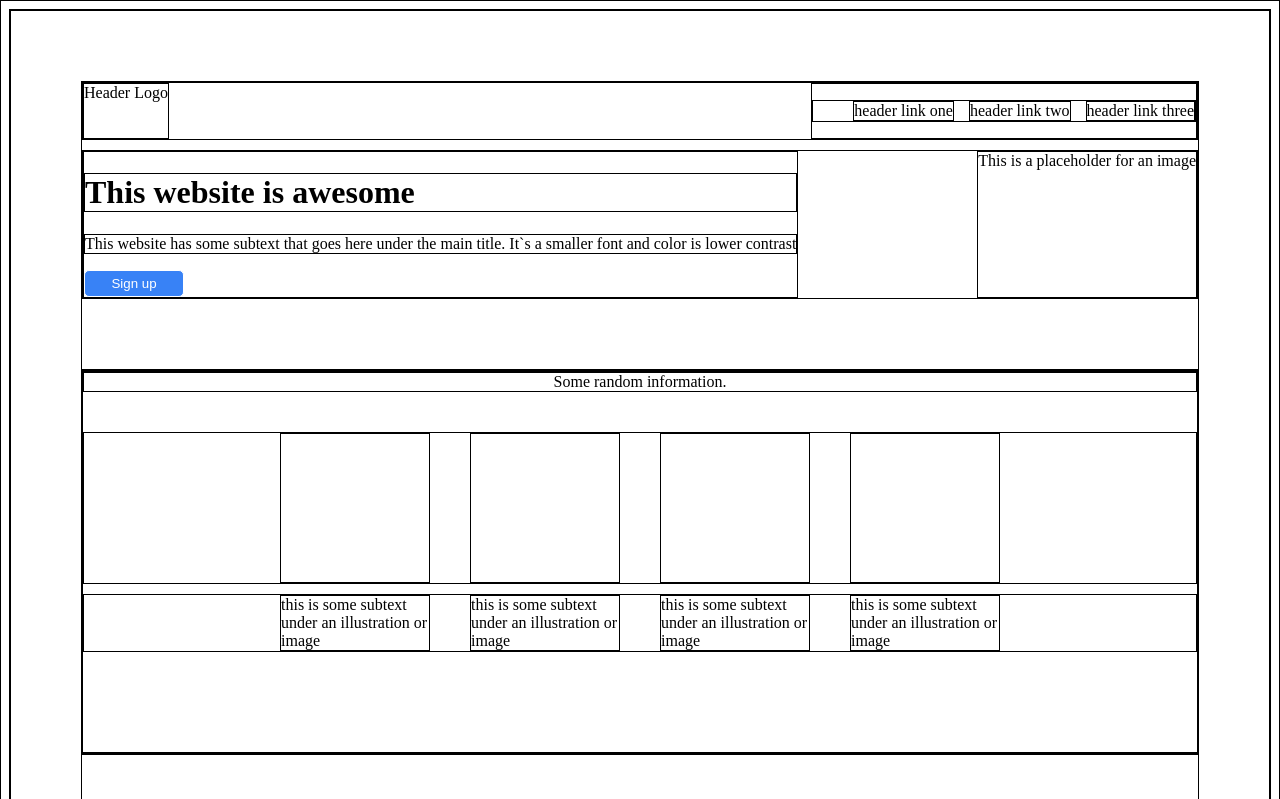
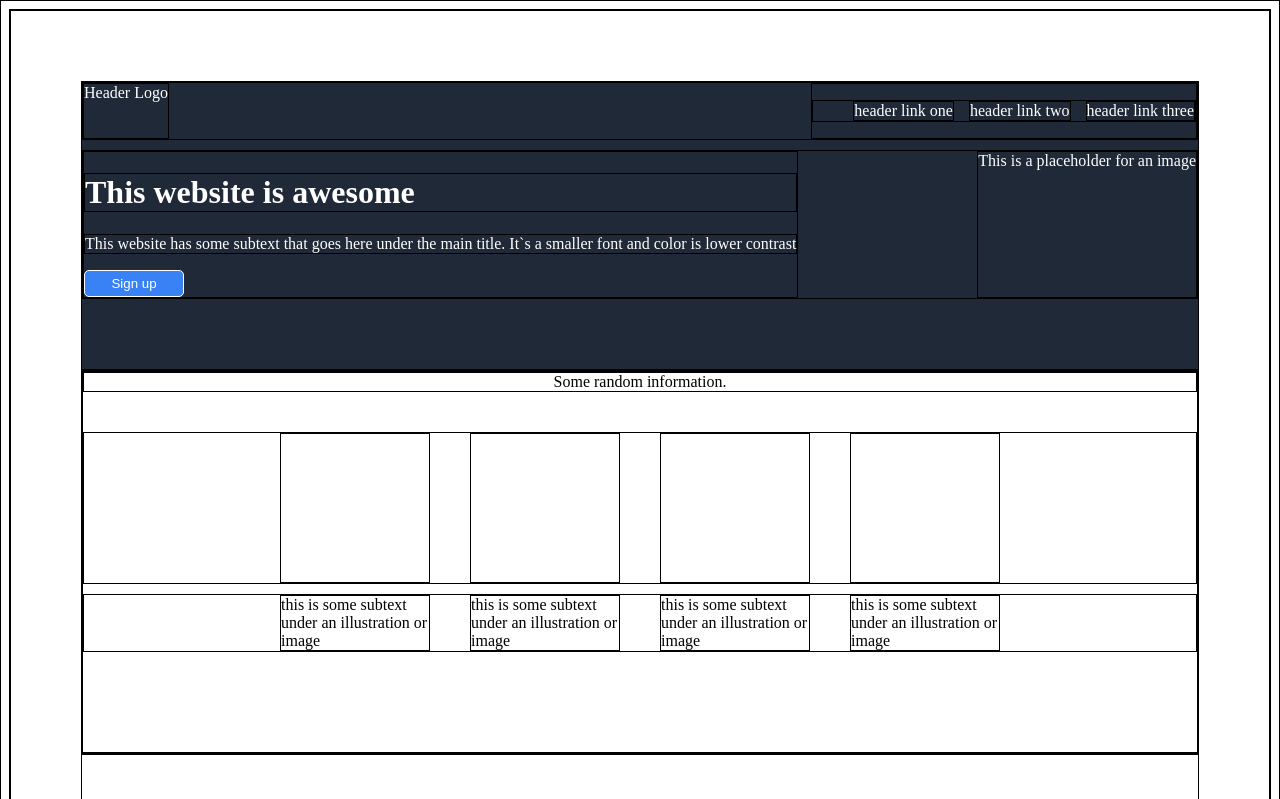
Before and after one commit to toshkobz/Landing-Page, a plain HTML site: page index.html in a window 1280 px wide. Shown: the top 799 px of the page. Drawn offline with Linux system fonts and the light colour scheme.

Commit message:
Change b-c and color for the .container-1 element
Change b-c: #1F2937 and color:white for the .container-1 element.

```diff
--- a/styles.css
+++ b/styles.css
@@ -24,6 +24,8 @@ html,body {
     display: flex;
     flex-direction: column;
     padding-bottom: 70px;
+    background-color: #1F2937;
+    color: white;
 }
 
 .header {
```
